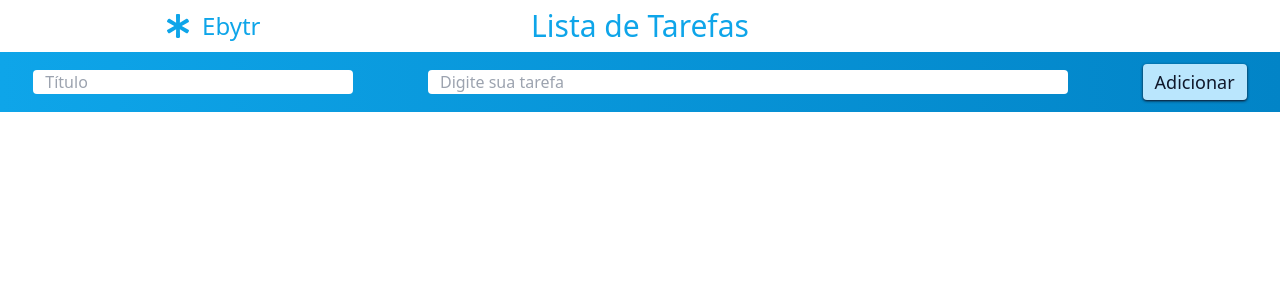
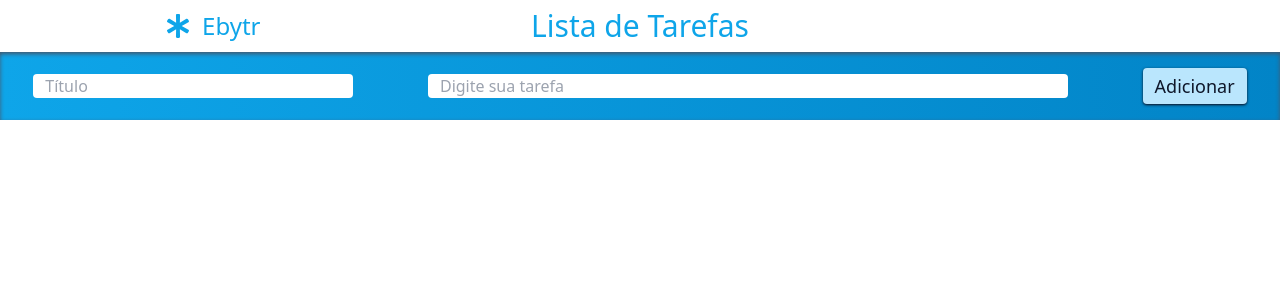
Before and after one commit to luispolippo/Ebytr-Todo-List, a React (Create React App) app in the folder frontend/: page / in a window 1280 px wide. Shown: the top 300 px of the page. Built offline with nearby package versions, Linux system fonts and the light colour scheme.

Commit message:
feat: Adiciona sombra ao InputBar

```diff
--- a/frontend/src/components/InputBar/index.tsx
+++ b/frontend/src/components/InputBar/index.tsx
@@ -2,7 +2,7 @@ import React from 'react';
 
 function InputBar() {
   return (
-    <div className="py-3 bg-gradient-to-r from-sky-500 to-sky-600 flex flex-col md:flex-row justify-around items-center gap-2">
+    <div className="py-4 bg-gradient-to-r from-sky-500 to-sky-600 flex flex-col md:flex-row justify-around items-center gap-2 shadow-inner shadow-slate-600">
       <input type="text" placeholder="Título" className="w-2/4 md:w-1/4 input-bar-inputs" />
       <input type="text" placeholder="Digite sua tarefa" className="w-3/4 md:w-2/4 input-bar-inputs" />
       <button type="button" className="input-bar-button md:mt-0 md:w-auto md:px-3">Adicionar</button>
```
